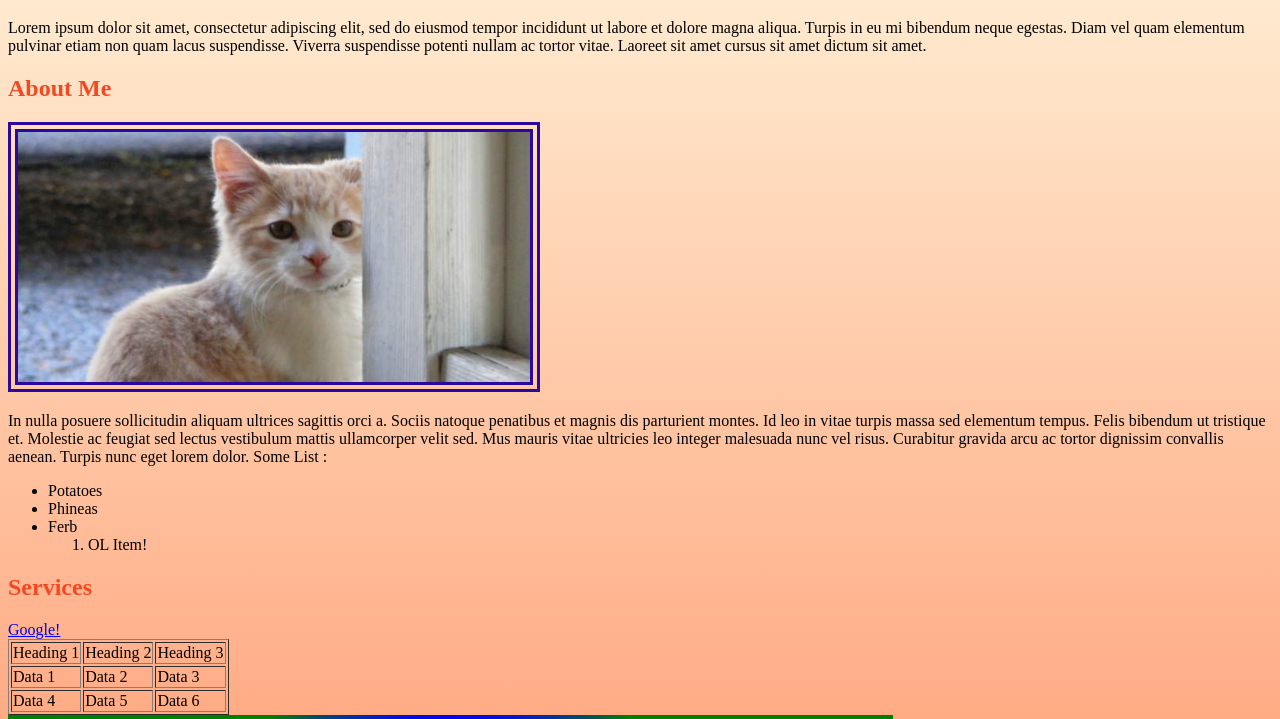
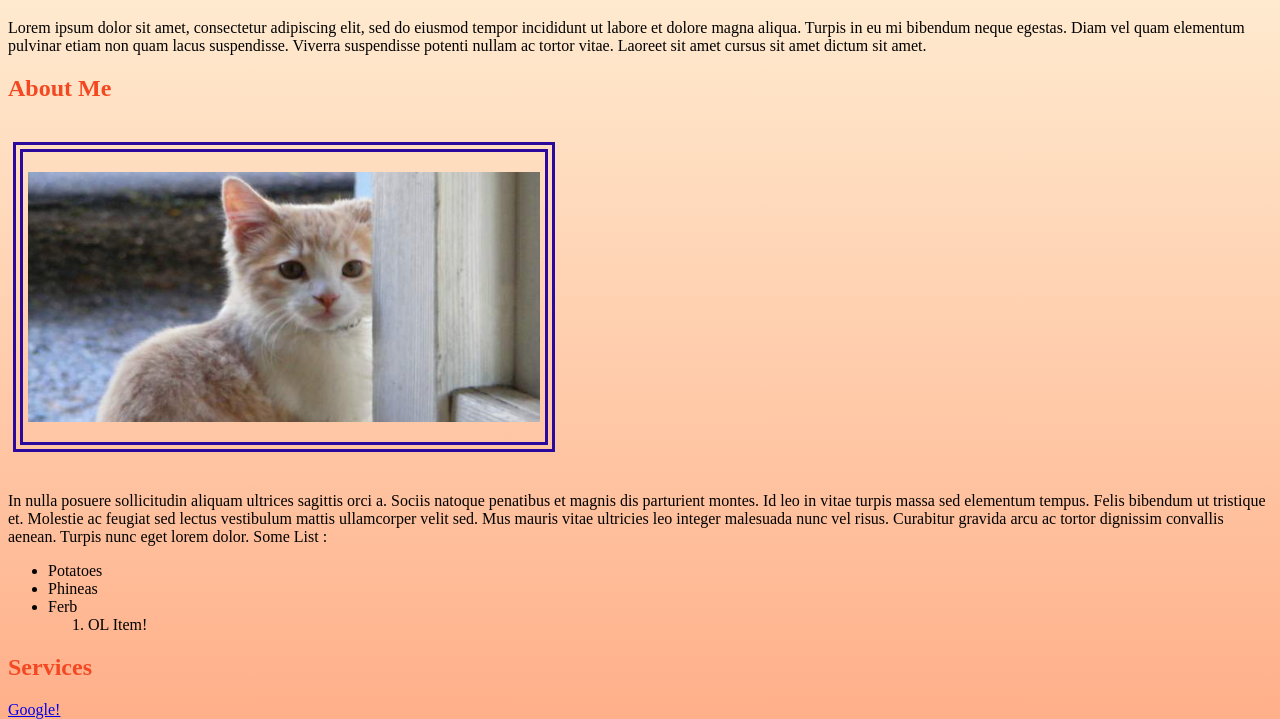
Before and after one commit to neharajesh/CSSPractice, a plain HTML site: page index.html in a window 1280 px wide. Shown: the part 61-780 px from the top of the page. Drawn offline with Linux system fonts and the light colour scheme.

Commit message:
margins and padding

```diff
--- a/style.css
+++ b/style.css
@@ -21,4 +21,15 @@ body {
     width: 40vw;
     border: 10px double rgb(43, 9, 156);
     /* border styles can be - solid, double, dashed and dotted  */
+
+    /* padding: 10px;  all four sides */
+    /* padding: 100px 50px 40px 20px; - top right bottom left */
+    padding: 20px 5px;
+    /* padding: top+bottom right+left; */
+
+    /* margin: 10px; - all four sides */
+    /* margin: 100px 50px 40px 9px; - top right bottom left */
+    margin: 20px 5px;
+    /* margin: top+bottom right+left; */
+
 }
```
